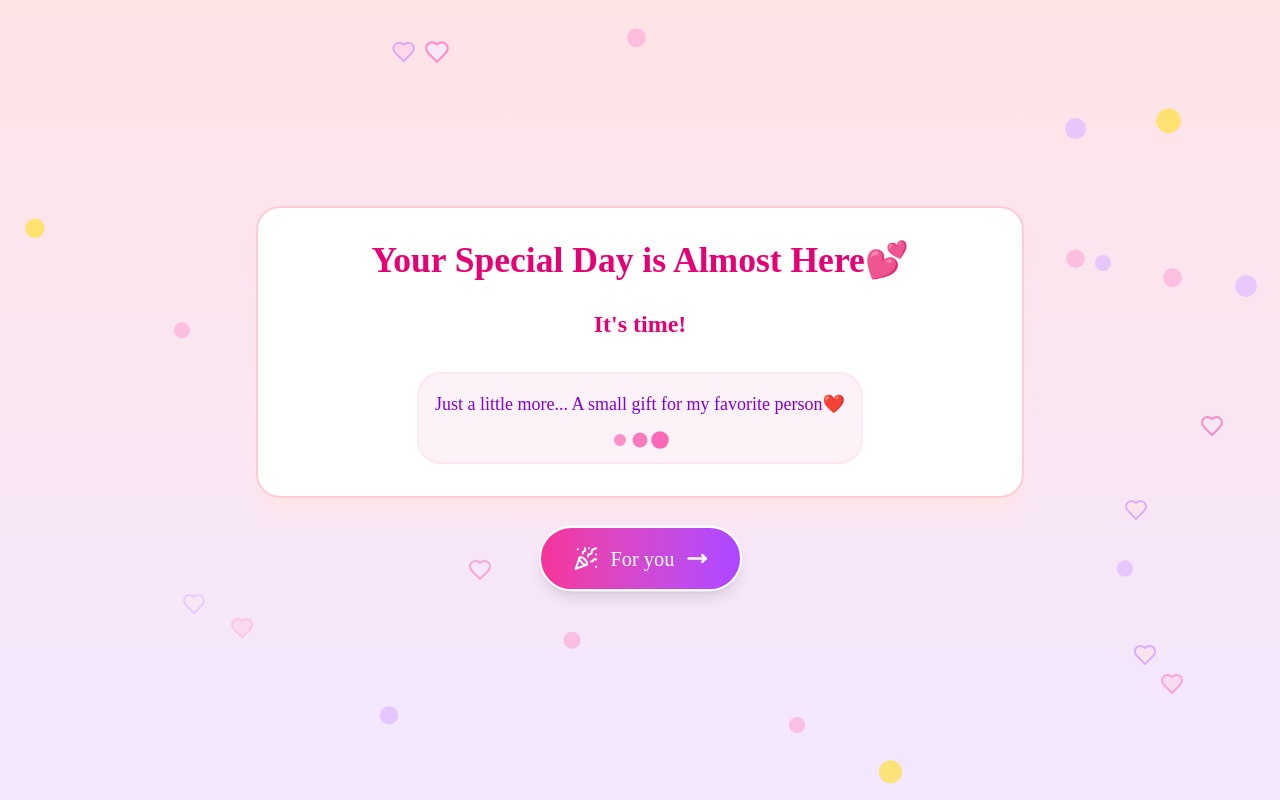
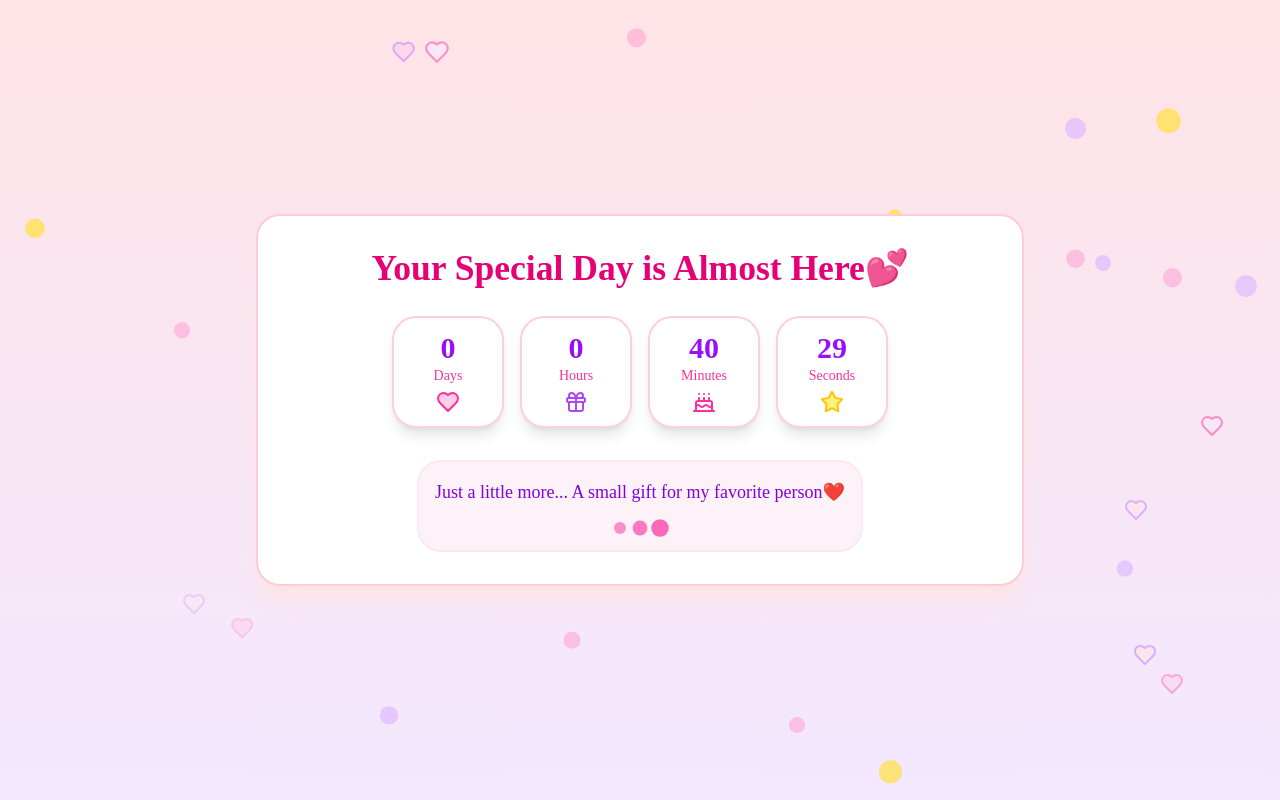
Before and after one commit to mekalakarthik05/CODING-SAMURAI-INTERNSHIP-TASK, a Next.js app: page / in a window 1280 px wide. Built offline with nearby package versions, Linux system fonts and the light colour scheme; a web font is replaced by a local one.

Commit message:
Update page.jsx

```diff
--- a/app/page.jsx
+++ b/app/page.jsx
@@ -14,7 +14,7 @@ export default function Home() {
   const [isLoading, setIsLoading] = useState(true)
   const [bubbles, setBubbles] = useState([])
   const [showForYouBtn, setShowForYouBtn] = useState(false)
-  const birthdayDate = new Date("April 28, 2025") // Change this date accordingly
+  const birthdayDate = new Date("2025-07-23T00:00:00+05:30") // Change this date accordingly
   const audioRef = useRef(null)
 
   // For testing
```
